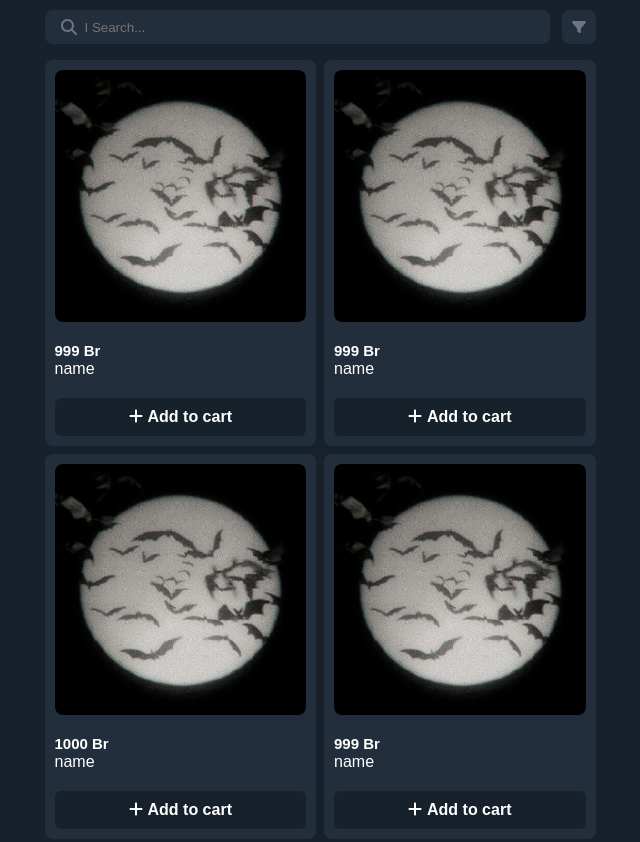
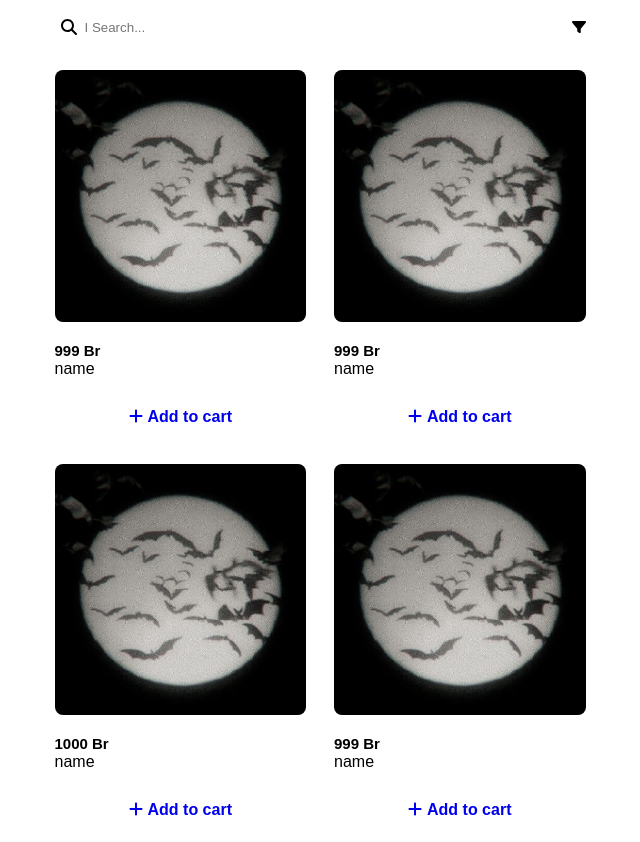
Before and after one commit to kendyiand/kendyiand.github.io, a website built with webpack: page src/index.html in a window 1280 px wide. Shown: the top 842 px of the page, without its empty margins (320-960 px from the left). Built offline with nearby package versions, Linux system fonts and the light colour scheme.

Commit message:
add all tg colors

```diff
--- a/src/index.html
+++ b/src/index.html
@@ -6,7 +6,7 @@
           content="width=device-width, user-scalable=no, initial-scale=1.0, maximum-scale=1.0, minimum-scale=1.0">
     <meta http-equiv="X-UA-Compatible" content="ie=edge">
 
-
+    <script src="https://telegram.org/js/telegram-web-app.js"></script>
 
     <link href="../dist/style.css" rel="stylesheet" type="text/css">
 
--- a/src/style/scss/app.scss
+++ b/src/style/scss/app.scss
@@ -1,10 +1,9 @@
-$color_1: white;
-$color_2: #6f7481;
+$color_1: var(--tg-theme-text-color);
+$color_2: var(--tg-theme-hint-color);
 $color_3: #bd5454;
 $font-family_1: Arial, Helvetica, sans-serif;
-$background-color_1: #232e3c;
-$background-color_2: #17212b;
-$background-color_3: #454d60;
+$background-color_1: var(--tg-theme-bg-color);
+$background-color_2: var(--tg-theme-secondary-bg-color);
 
 
 /*@media (max-width: 390px) {*/
```
Also changed, not shown: dist/index.html, dist/style.css.
